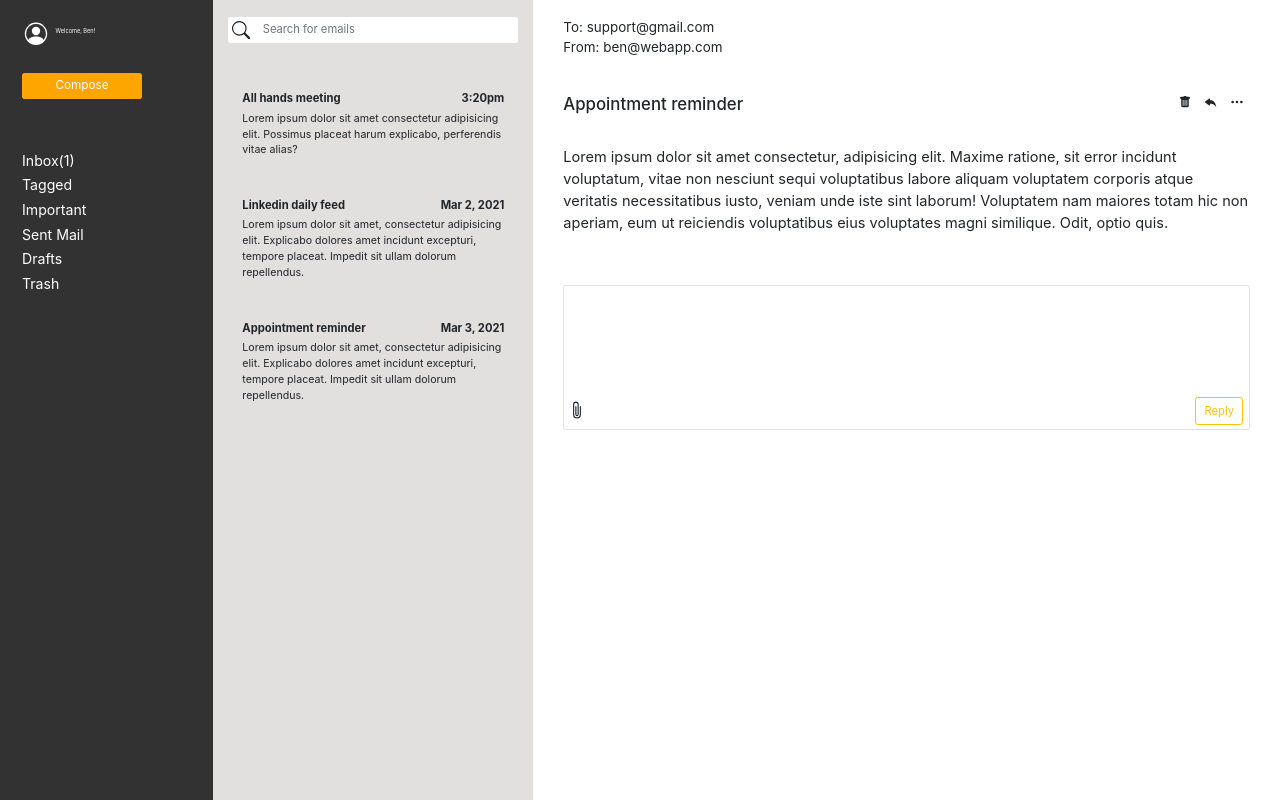
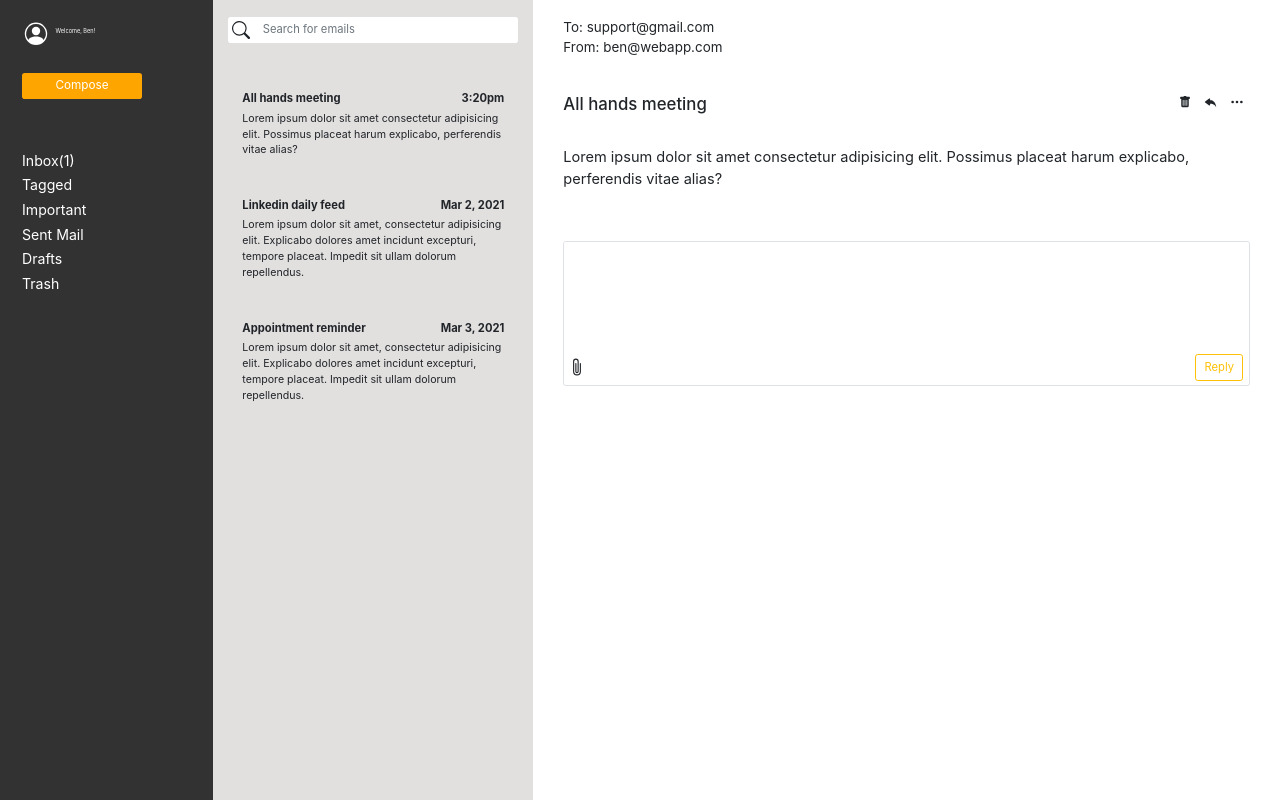
Before and after one commit to benong777/email-template-with-angular, an Angular app: page / in a window 1280 px wide. Built offline with nearby package versions, Linux system fonts and the light colour scheme.

Commit message:
Added email delete button

```diff
--- a/src/app/app.component.html
+++ b/src/app/app.component.html
@@ -50,34 +50,13 @@
           <!-- Notification cards -->
           <div  class="card notification-card border-0"
                 *ngFor="let email of emails; let i=index">
-                <div class="card-body">
+                <div class="card-body"
+                    *ngIf="!emailsEmpty">
                     <span class="notification-date">{{email.date}}</span>
                     <div class="notification-title">{{email.subject}}</div>
                     <p class="notification-content">{{email.content}}</p>
                 </div>
           </div>
-
-          <!-- <div class="card notification-card border-0">
-            <div class="card-body">
-                <span class="notification-date">3:20pm</span>
-                <div class="notification-title">All hands meeting</div>
-                <p class="notification-content">Lorem ipsum dolor sit amet consectetur adipisicing elit. Possimus placeat harum explicabo, perferendis vitae alias?</p>
-            </div>
-        </div>
-        <div class="card notification-card border-0 mt-3">
-            <div class="card-body">
-                <span class="notification-date">Mar 2, 2021</span>
-                <div class="notification-title">Linkedin daily feed</div>
-                <p class="notification-content">Lorem ipsum dolor sit amet, consectetur adipisicing elit. Explicabo dolores amet incidunt excepturi, tempore placeat. Impedit sit ullam dolorum repellendus.</p>
-            </div>
-        </div>
-        <div class="card notification-card border-0 mt-3">
-            <div class="card-body">
-                <span class="notification-date">Mar 3, 2021</span>
-                <div class="notification-title">Appointment reminder</div>
-                <p class="notification-content">Lorem ipsum dolor sit amet, consectetur adipisicing elit. Explicabo dolores amet incidunt excepturi, tempore placeat. Impedit sit ullam dolorum repellendus.</p>
-            </div>
-        </div> -->
     </div>
 
     <div class="col-12 col-sm-12 col-md-7 pt-4">
@@ -89,7 +68,8 @@
         </div>
 
         <!-- Email Subject -->
-          <div class="email-subject h4 mt-5 pt-1">Appointment reminder
+        <div    class="email-subject h4 mt-5 pt-1"
+                *ngIf="!emailsEmpty">{{emails[0].subject}}
             <span>
                 <!-- Horizontal 3-dot icon -->
                 <svg xmlns="http://www.w3.org/2000/svg" width="16" height="16" fill="currentColor" class="bi bi-three-dots float-right" viewBox="0 0 16 16">
@@ -100,15 +80,17 @@
                     <path d="M5.921 11.9L1.353 8.62a.719.719 0 0 1 0-1.238L5.921 4.1A.716.716 0 0 1 7 4.719V6c1.5 0 6 0 7 8-2.5-4.5-7-4-7-4v1.281c0 .56-.606.898-1.079.62z"/>
                 </svg>
                 <!-- Delete icon -->
-                  <svg xmlns="http://www.w3.org/2000/svg" width="16" height="16" fill="currentColor" class="bi bi-trash-fill float-right" viewBox="0 0 16 16">
+                <svg    (click)="onDeleteEmail()"
+                        xmlns="http://www.w3.org/2000/svg" width="16" height="16" fill="currentColor" class="bi bi-trash-fill float-right" viewBox="0 0 16 16">
                         <path d="M2.5 1a1 1 0 0 0-1 1v1a1 1 0 0 0 1 1H3v9a2 2 0 0 0 2 2h6a2 2 0 0 0 2-2V4h.5a1 1 0 0 0 1-1V2a1 1 0 0 0-1-1H10a1 1 0 0 0-1-1H7a1 1 0 0 0-1 1H2.5zm3 4a.5.5 0 0 1 .5.5v7a.5.5 0 0 1-1 0v-7a.5.5 0 0 1 .5-.5zM8 5a.5.5 0 0 1 .5.5v7a.5.5 0 0 1-1 0v-7A.5.5 0 0 1 8 5zm3 .5v7a.5.5 0 0 1-1 0v-7a.5.5 0 0 1 1 0z"/>
                 </svg>
             </span>
         </div>
+
         <!-- Email content -->
         <div class="row email-content mt-5">
-                        <div class="col">
-                            Lorem ipsum dolor sit amet consectetur, adipisicing elit. Maxime ratione, sit error incidunt voluptatum, vitae non nesciunt sequi voluptatibus labore aliquam voluptatem corporis atque veritatis necessitatibus iusto, veniam unde iste sint laborum! Voluptatem nam maiores totam hic non aperiam, eum ut reiciendis voluptatibus eius voluptates magni similique. Odit, optio quis.
+            <div class="col"
+                *ngIf="!emailsEmpty">{{emails[0].content}}
             </div>
         </div>
 
@@ -126,7 +108,6 @@
         </div>
     </div>
 </div>
-    </div>
 
 
 
--- a/src/app/app.component.ts
+++ b/src/app/app.component.ts
@@ -11,6 +11,8 @@ export class AppComponent {
   emailDate = '';
   emailSubject = '';
   emailContent = '';
+
+  emailsEmpty = false;
 
   emails = [
     {
@@ -30,4 +32,13 @@ export class AppComponent {
     }
   ];
 
+  onDeleteEmail() {
+    if (this.emails.length >= 1) {
+      this.emails.splice(0, 1);
+    }
+    else {
+      this.emailsEmpty = true;
+    }
+  }
+
 }
```
Lines whose indentation alone changed are shown as unchanged.
